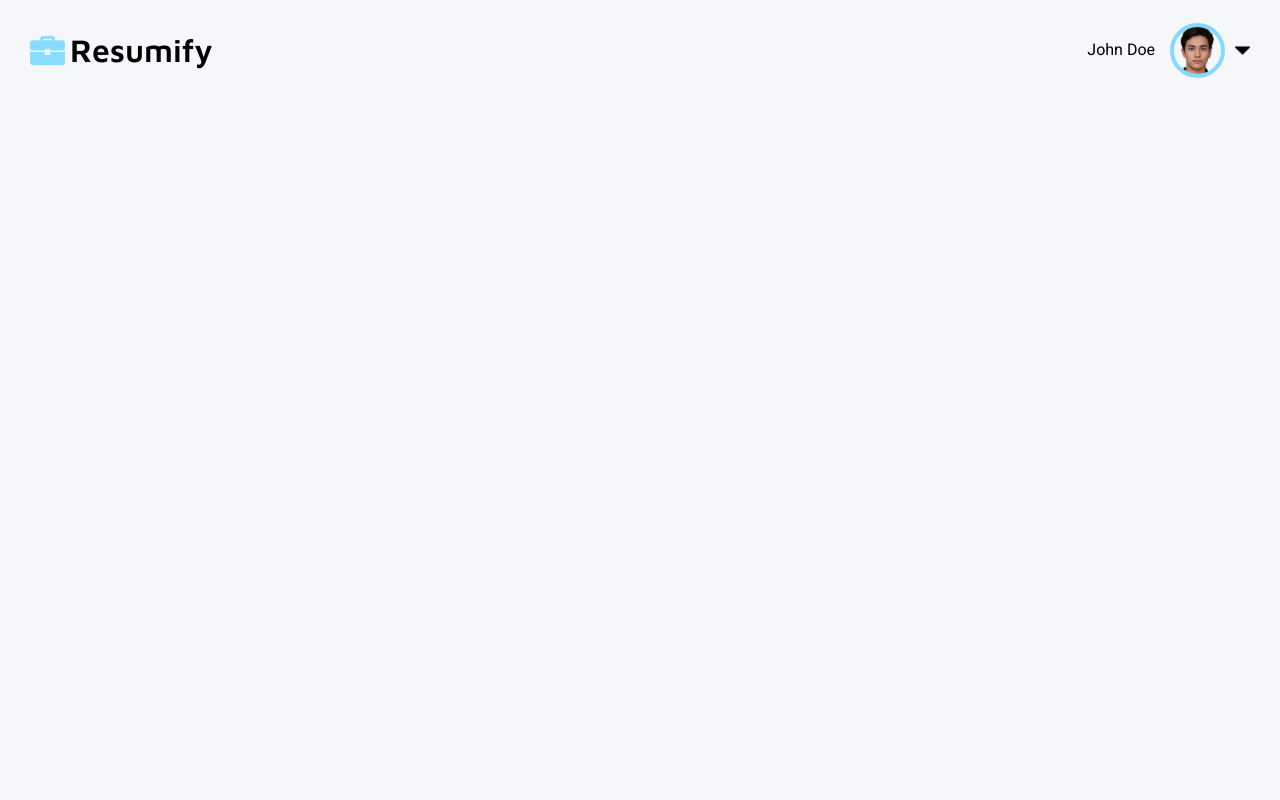
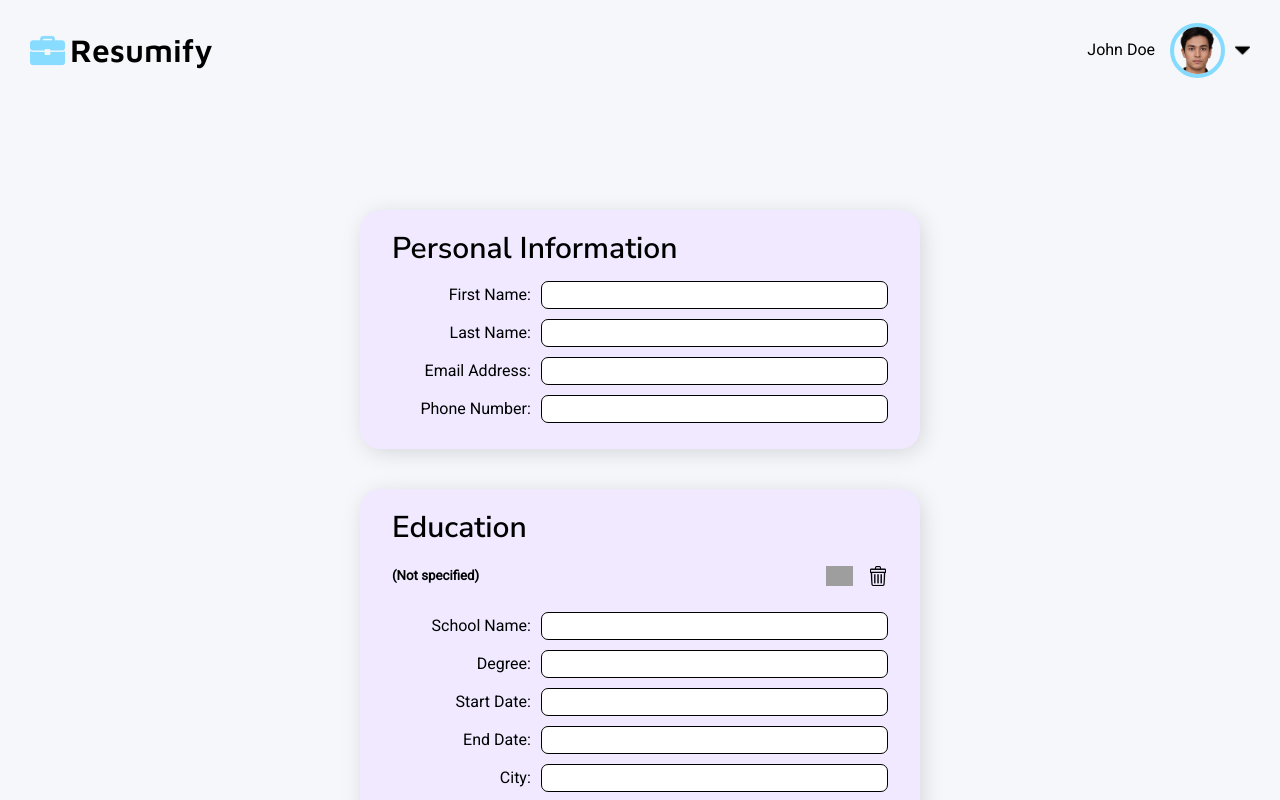
Before and after one commit to ArkadiuszIrlik/resume-app, a React (Create React App) app: page / in a window 1280 px wide. Shown: the top 800 px of the page. Built offline with nearby package versions, Linux system fonts and the light colour scheme; grey boxes are pictures that could not be loaded.

Commit message:
Add state to store form data in App component
Also added state to allow for skipping to summary page.

```diff
--- a/src/App.js
+++ b/src/App.js
@@ -2,10 +2,17 @@ import briefcaseIcon from './img/icons/briefcase-icon.png';
 import userIcon from './img/icons/user-icon.png'
 import dropdownIcon from './img/icons/down-arrow-icon.png'
 import './App.css';
+import ResumeForm from './components/ResumeForm';
 import { useState } from 'react';
 
 
 function App() {
+  const [resumeData, setResumeData] = useState(null);
+  const [currentPage, setCurrentPage] = useState(0);
+
+  function goToNextPage() {
+    setCurrentPage(currentPage + 1);
+  }
 
   return (
     <>
@@ -21,6 +28,11 @@ function App() {
             <img className='dropdown-icon' src={dropdownIcon} alt='More' />
           </div>
         </div>
+        {currentPage === 0 && <ResumeForm
+        formData={resumeData}
+        setFormData={setResumeData}
+        onNext={goToNextPage}
+        />}
       </div>
     </>
   );
```
